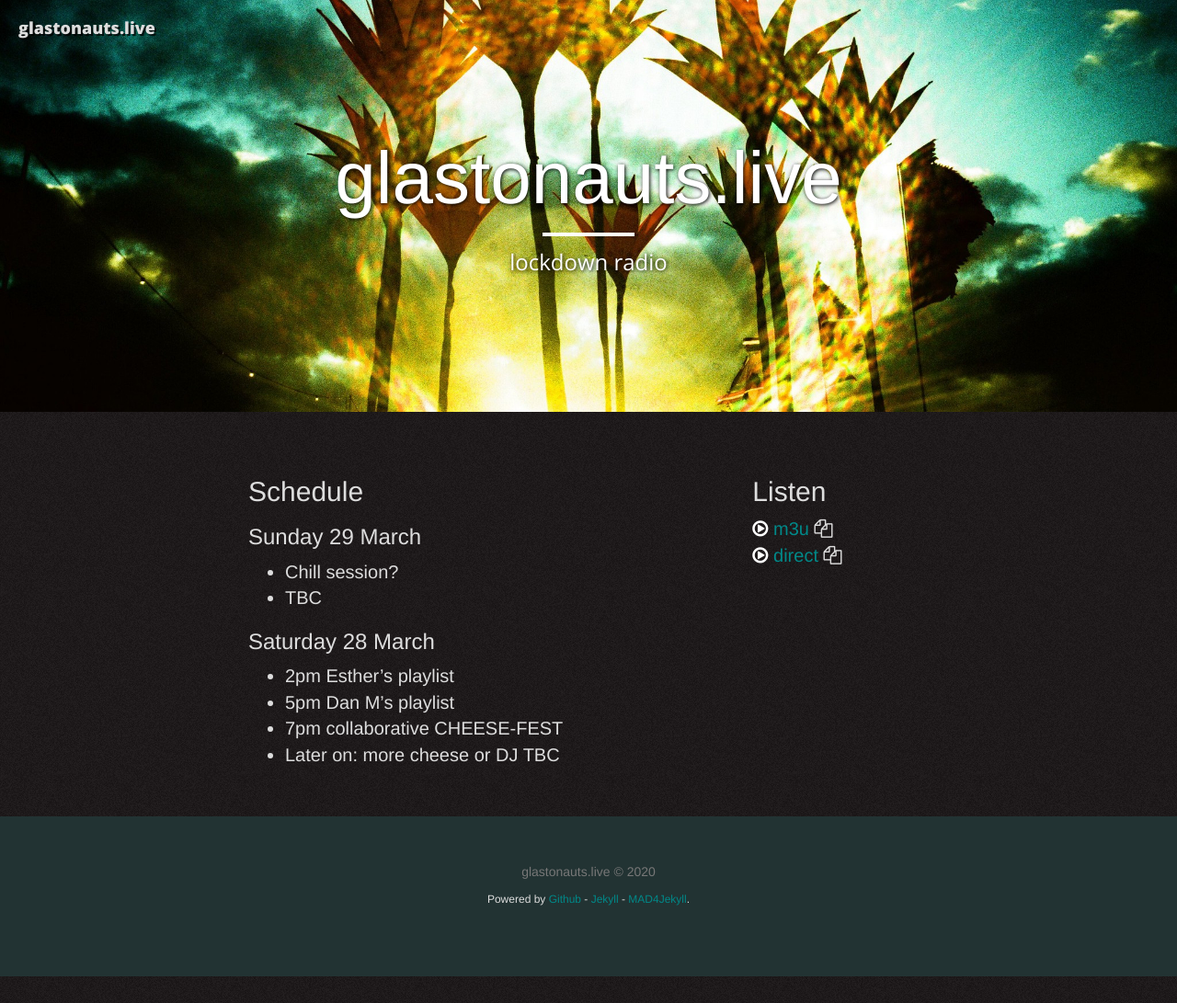
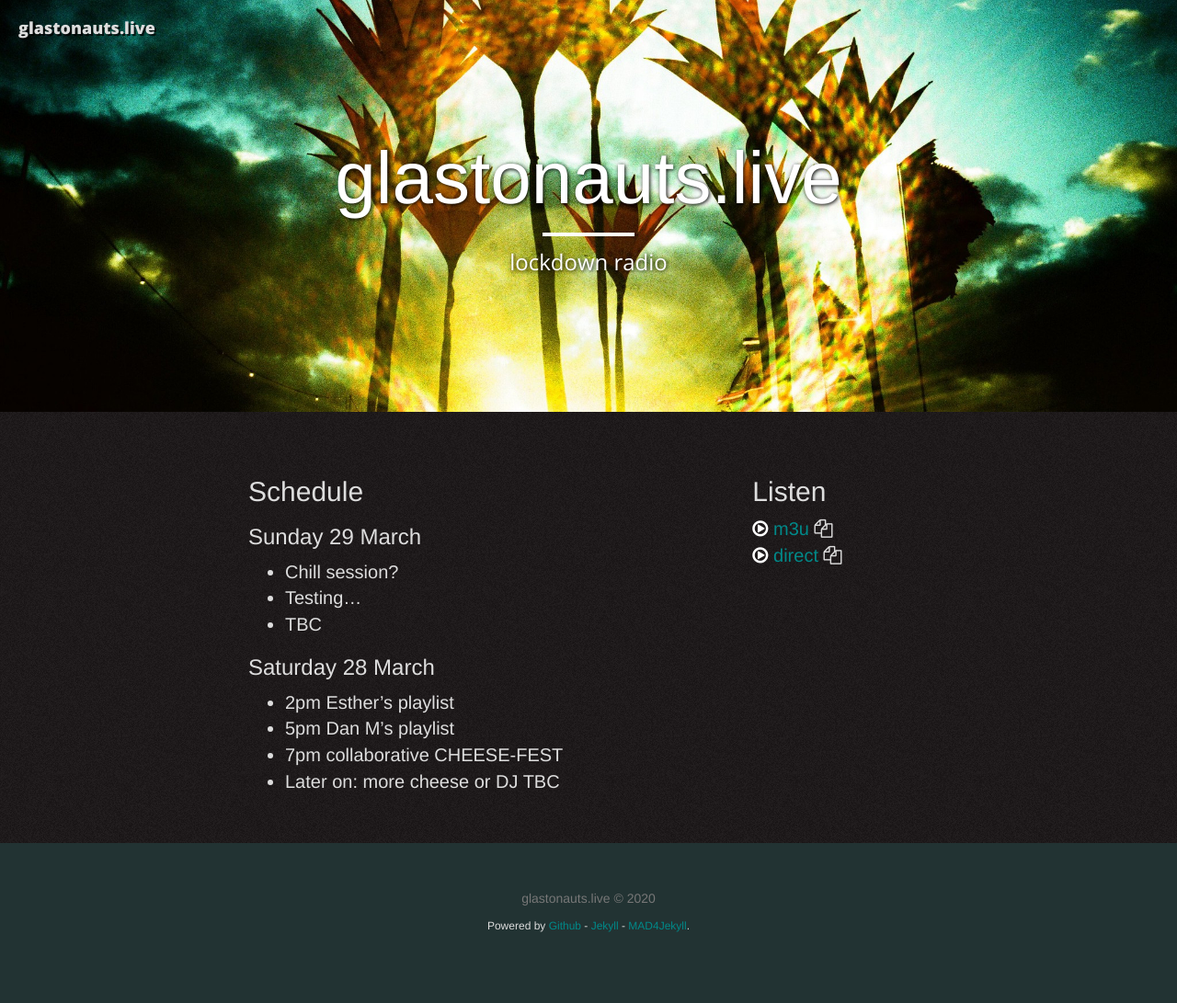
Before and after one commit to bobular/glastonauts.live, a Jekyll site: the page built from pages/index.html, in a window 1280 px wide and 1091 px high. Shown: the whole window at 92% size. Built offline with Jekyll 4.4.1, drawn with Linux system fonts in a browser that asks for light colours; nearby versions of some CDN libraries.

Commit message:
schedule update

```diff
--- a/_includes/schedule.md
+++ b/_includes/schedule.md
@@ -3,6 +3,7 @@
 ### Sunday 29 March
 
 * Chill session?
+* Testing...
 * TBC
 
 ### Saturday 28 March
```
